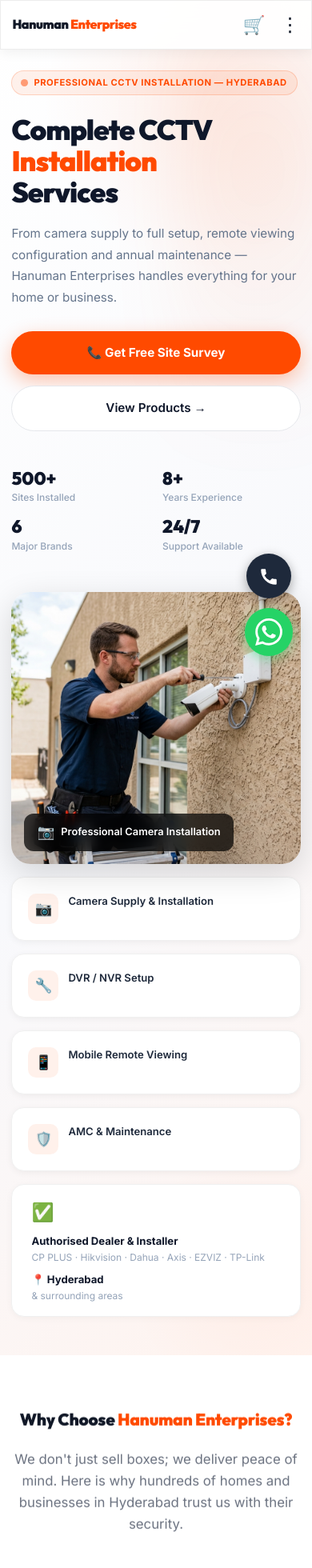
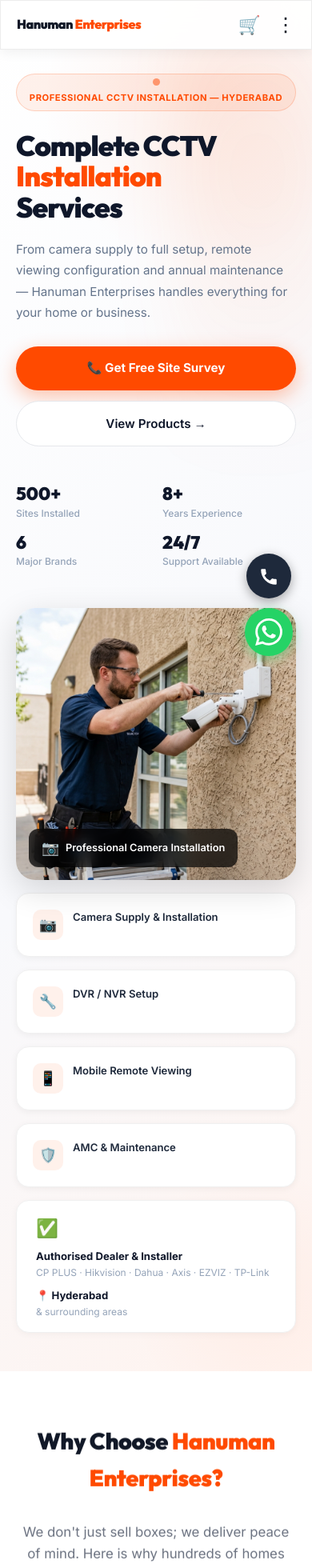
Before and after one commit to avinashbasani132/hanuman-security-systems, a React (Vite) app: page / in a window 390 px wide. Shown: the top 1960 px of the page at 80% size. Built offline with nearby package versions, Linux system fonts and the light colour scheme; no server answers; the database is empty.

Commit message:
fix: Prevent horizontal overflow on mobile from animations and wide badge text

```diff
--- a/src/components/Hero.jsx
+++ b/src/components/Hero.jsx
@@ -53,9 +53,12 @@
               borderRadius: '999px',
               padding: '0.35rem 1rem',
               marginBottom: '1.5rem',
+              maxWidth: '100%',
+              flexWrap: 'wrap',
+              justifyContent: 'center',
             }}>
-              <span style={{ width: '7px', height: '7px', borderRadius: '50%', background: '#ff4a00', display: 'inline-block', animation: 'pulse 2s infinite' }} />
-              <span style={{ fontSize: '0.78rem', fontWeight: 700, color: '#ff4a00', letterSpacing: '0.05em', textTransform: 'uppercase' }}>
+              <span style={{ width: '7px', height: '7px', borderRadius: '50%', background: '#ff4a00', display: 'inline-block', animation: 'pulse 2s infinite', flexShrink: 0 }} />
+              <span style={{ fontSize: '0.78rem', fontWeight: 700, color: '#ff4a00', letterSpacing: '0.05em', textTransform: 'uppercase', textAlign: 'center' }}>
                 Professional CCTV Installation — Hyderabad
               </span>
             </div>
--- a/src/index.css
+++ b/src/index.css
@@ -19,12 +19,20 @@
   box-sizing: border-box;
 }
 
-body {
+html, body {
   font-family: 'Inter', sans-serif;
   background-color: var(--bg-primary);
   color: var(--text-primary);
   line-height: 1.6;
   overflow-x: hidden;
+  width: 100vw;
+  max-width: 100%;
+}
+
+.app {
+  overflow-x: hidden;
+  width: 100%;
+  position: relative;
 }
 
 h1, h2, h3, h4, h5, h6 {
@@ -226,20 +234,6 @@
 .grid-4 {
   grid-template-columns: repeat(auto-fit, minmax(240px, 1fr));
 }
-
-/* ── PRODUCT CARD compact (mobile-first inside brand view) ── */
-.product-card-compact {
-  padding: 0.75rem;
-  border-radius: 12px;
-}
-.product-card-compact .pc-img   { height: 100px; }
-.product-card-compact .pc-name  { font-size: 0.8rem; }
-.product-card-compact .pc-model { font-size: 0.68rem; }
-.product-card-compact .pc-desc  { display: none; }
-.product-card-compact .pc-tags  { gap: 0.2rem; }
-.product-card-compact .pc-tag   { font-size: 0.6rem; padding: 0.1rem 0.35rem; }
-.product-card-compact .pc-btns  { gap: 0.35rem; margin-top: 0.5rem; }
-.product-card-compact .pc-btn   { font-size: 0.72rem; padding: 0.45rem 0.3rem; }
 
 .contact-grid {
   display: grid;
@@ -467,117 +461,34 @@
 }
 
 
-/* ── RESPONSIVE — 768px (tablet / large phone) ── */
+/* ── RESPONSIVE ── */
 @media (max-width: 768px) {
-  /* Layout */
-  .section          { padding: 2.5rem 0; }
-  .container        { padding: 0 1rem; }
-
-  /* Product grid — 2 columns so 4 fit in view */
-  .grid-3           { grid-template-columns: 1fr 1fr !important; gap: 0.75rem !important; }
-
-  /* Typography */
-  .section-title    { font-size: 1.65rem; margin-bottom: 1.5rem; letter-spacing: -0.3px; }
-  .hero-title       { font-size: 2rem; line-height: 1.15; }
-  .hero-subtitle    { font-size: 0.9rem; }
-  .logo             { font-size: 1.1rem; white-space: nowrap; }
-
-  /* Navigation */
+  .section          { padding: 3rem 0; }
+  .container        { padding: 0 1.25rem; }
+  .hero-title       { font-size: 2.2rem; line-height: 1.15; }
+  .hero-subtitle    { font-size: 0.95rem; }
   .nav-links        { display: none; }
-
-  /* Header buttons */
-  .header-content .btn { padding: 0.4rem 0.9rem !important; font-size: 0.75rem; white-space: nowrap; }
-
-  /* Grids */
-  .grid-3           { grid-template-columns: 1fr; }
-  .grid-4           { grid-template-columns: 1fr 1fr; }
-  .contact-grid     { grid-template-columns: 1fr; }
-
-  /* Footer */
   .footer-grid      { grid-template-columns: 1fr 1fr; gap: 1.25rem 1.5rem; }
   .footer-brand-col { grid-column: 1 / -1; }
-  .footer-bottom    { flex-direction: column; gap: 0.5rem; text-align: center; }
-
-  /* Cards */
-  .card             { padding: 1.25rem; }
-
-  /* Modal */
-  .modal-content    { border-radius: 16px; max-height: 92vh; }
-  .modal-header     { padding: 1rem 1.25rem; }
-  .modal-header h2  { font-size: 1rem; }
-  .modal-body       { padding: 1rem 1.25rem; }
-
-  /* Buttons */
-  .btn              { padding: 0.75rem 1.5rem; font-size: 0.9rem; }
+  .footer-bottom    { flex-direction: column; gap: 0.75rem; }
+  .section-title    { font-size: 1.8rem; margin-bottom: 2rem; }
+  .logo             { font-size: 1.1rem; white-space: nowrap; }
+  .header-content .btn { padding: 0.4rem 0.8rem !important; font-size: 0.75rem; white-space: nowrap; }
+  .contact-grid     { grid-template-columns: 1fr; }
 }
 
-/* ── RESPONSIVE — 480px (small phones) ── */
-@media (max-width: 480px) {
-  /* Layout */
-  .section          { padding: 2rem 0; }
-  .container        { padding: 0 0.9rem; }
-
-  /* Typography */
-  .section-title    { font-size: 1.45rem; margin-bottom: 1.25rem; }
-
-  /* Grids */
-  .grid-3           { grid-template-columns: 1fr; gap: 1rem; }
-  .grid-4           { grid-template-columns: 1fr 1fr; gap: 0.75rem; }
-
-  /* Cards */
-  .card             { padding: 1rem; border-radius: 14px; }
-  .card-icon        { font-size: 2rem; margin-bottom: 0.75rem; }
-  .card-title       { font-size: 1rem; }
-  .card-text        { font-size: 0.85rem; }
-
-  /* Buttons — full width on tiny screens */
-  .btn              { width: 100%; text-align: center; justify-content: center; }
-  .btn-secondary    { margin-left: 0; margin-top: 0.5rem; }
-
-  /* Footer */
-  .footer-grid      { grid-template-columns: 1fr 1fr; gap: 1rem; }
-  .footer-title     { font-size: 0.78rem; }
-  .footer-links a   { font-size: 0.78rem; }
-
-  /* Forms */
-  .form-control     { padding: 0.8rem 1rem; font-size: 0.88rem; }
-  textarea.form-control { min-height: 110px; }
+@media (max-width: 400px) {
+  .logo             { font-size: 1rem; }
+  .header-content .btn { display: none; /* Hide button on very small screens to save space */ }
 }
 
-/* ── RESPONSIVE — 400px (very small) ── */
-@media (max-width: 400px) {
-  .logo             { font-size: 1rem; }
-  .header-content .btn { display: none; }
-  .section-title    { font-size: 1.3rem; }
-}
-
-/* ── BRAND / PRODUCT GRIDS ── */
 @media (max-width: 900px) {
   .brand-grid { grid-template-columns: repeat(2, 1fr) !important; }
 }
 
 @media (max-width: 560px) {
-  .brand-grid { grid-template-columns: 1fr 1fr !important; gap: 0.75rem !important; }
-}
-
-@media (max-width: 380px) {
   .brand-grid { grid-template-columns: 1fr !important; }
 }
-
-/* ── MODAL MOBILE ── */
-@media (max-width: 640px) {
-  .modal-overlay    { padding: 0.5rem; align-items: flex-end; }
-  .modal-content    { border-radius: 20px 20px 0 0; max-height: 95vh; }
-}
-
-/* ── PRODUCT ITEMS GRID ── */
-@media (max-width: 480px) {
-  .product-items-grid { grid-template-columns: 1fr 1fr; gap: 0.75rem; }
-  .product-item-image { height: 90px; }
-  .product-item-card  { padding: 0.85rem; }
-  .product-item-card h4 { font-size: 0.82rem; }
-}
-
 
 
 /* ── MODAL ── */
```
